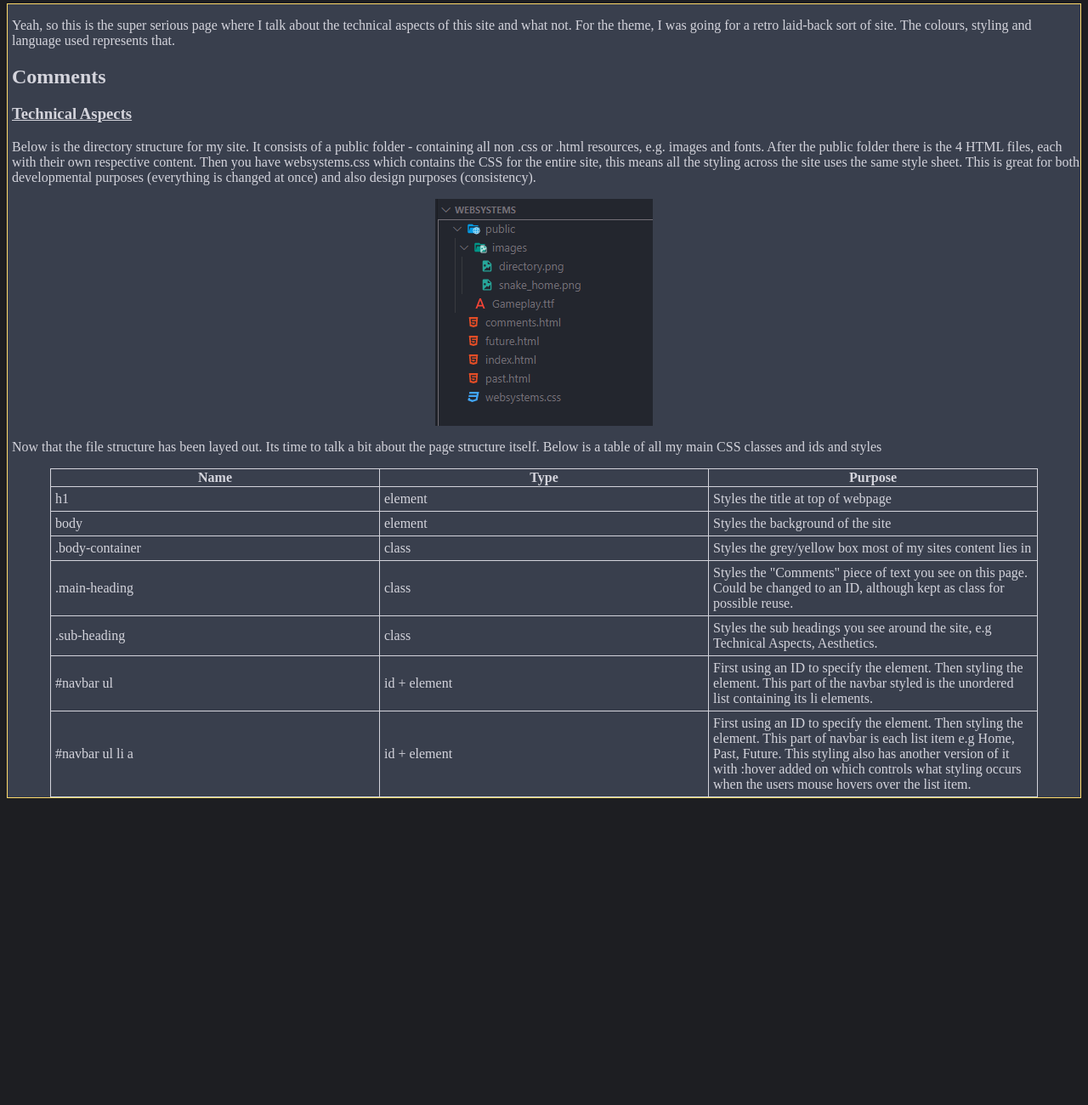
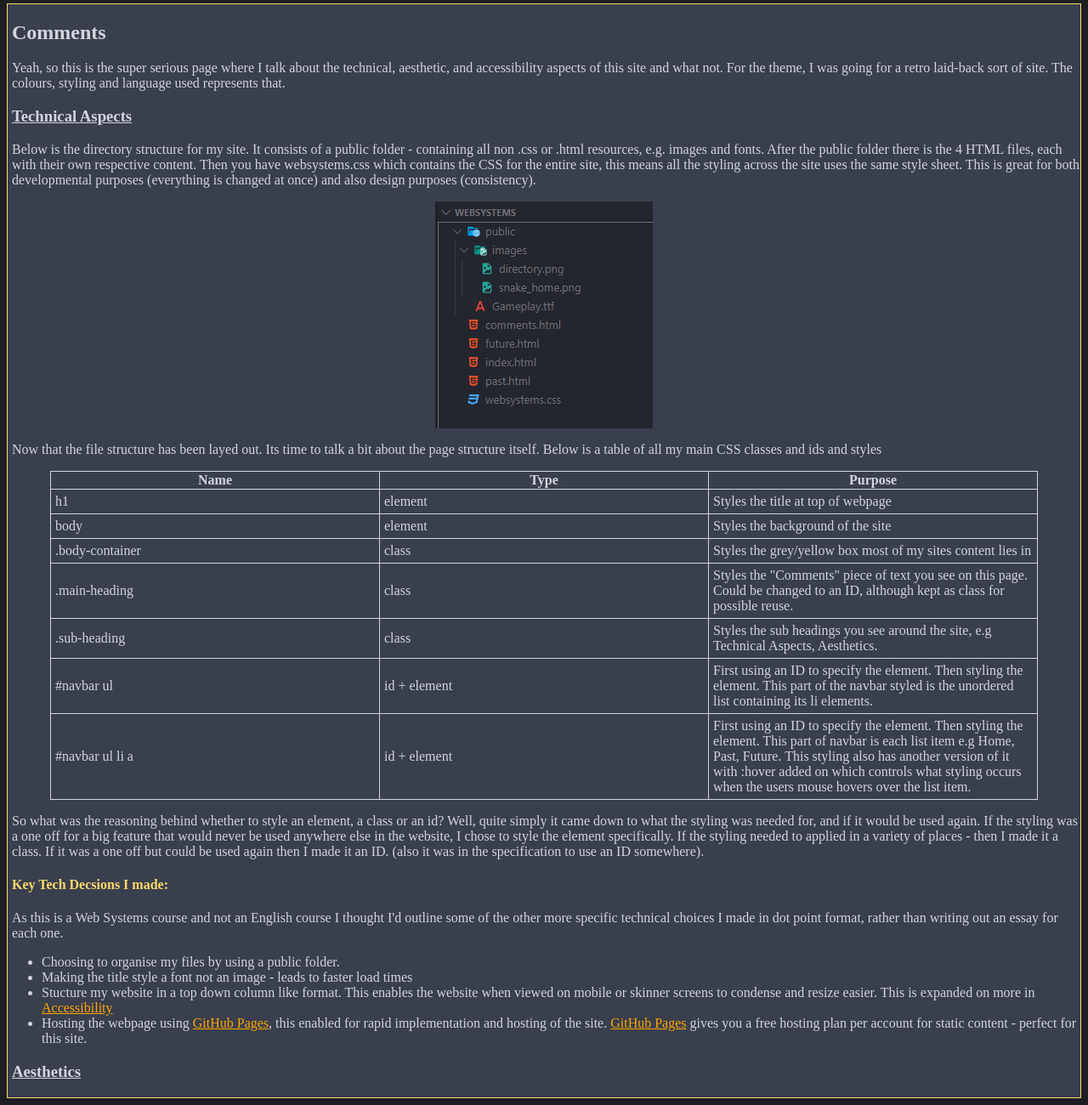
Before and after one commit to samargy/samargy.github.io, a plain HTML site: page comments.html in a window 1280 px wide. Shown: the part 169-1469 px from the top of the page at 85% size. Before the commit the page ends 1116 px from the top, so only its background shows below. Drawn offline with Linux system fonts and the light colour scheme.

Commit message:
easy clap

```diff
--- a/comments.html
+++ b/comments.html
@@ -20,8 +20,8 @@
             </ul>
     </nav>
     <div class="body-container">
-        <p class="text-body">Yeah, so this is the super serious page where I talk about the technical aspects of this site and what not. For the theme, I was going for a retro laid-back sort of site. The colours, styling and language used represents that.</p>
         <h2 class="main-heading">Comments </h2>
+        <p class="text-body">Yeah, so this is the super serious page where I talk about the technical, aesthetic, and accessibility aspects of this site and what not. For the theme, I was going for a retro laid-back sort of site. The colours, styling and language used represents that.</p>
         <h3 class="sub-heading">Technical Aspects</h3>
 
         <p class="text-body">Below is the directory structure for my site. It consists of a public folder - containing all non .css or .html resources, e.g. images and fonts. After the public folder there is the 4 HTML files, each with their own respective content. Then you have websystems.css which contains the CSS for the entire site, this means all the styling across the site uses the same style sheet. This is great for both developmental purposes (everything is changed at once) and also design purposes (consistency).</p>
@@ -79,7 +79,20 @@
             </table>
         </div>
 
+        <p class="text-body">So what was the reasoning behind whether to style an element, a class or an id? Well, quite simply it came down to what the styling was needed for, and if it would be used again. If the styling was a one off for a big feature that would never be used anywhere else in the website, I chose to style the element specifically. If the styling needed to applied in a variety of places - then I made it a class. If it was a one off but could be used again then I made it an ID. (also it was in the specification to use an ID somewhere).</p>
 
+        <h4 class="timeline-heading">Key Tech Decsions I made: </h4>
+        <p class="text-body">As this is a Web Systems course and not an English course I thought I'd outline some of the other more specific technical choices I made in dot point format, rather than writing out an essay for each one.</p>
+        <ul>
+            <li>Choosing to organise my files by using a public folder.</li>
+            <li>Making the title style a font not an image - leads to faster load times</li>
+            <li>Stucture my website in a top down column like format. This enables the website when viewed on mobile or skinner screens to condense and resize easier. This is expanded on more in <a class="in-text-link" href="#Accessibility">Accessibility</a></li>
+            <li>Hosting the webpage using <a target="_blank" href="https://pages.github.com/" class="in-text-link">GitHub Pages</a>, this enabled for rapid implementation and hosting of the site. <a target="_blank" href="https://pages.github.com/" class="in-text-link">GitHub Pages</a> gives you a free hosting plan per account for static content - perfect for this site. </li>
+        </ul>
+
+
+
+        <h3 id="aesthetics" class="sub-heading">Aesthetics</h3>
     </div>
 
 </body>
--- a/websystems.css
+++ b/websystems.css
@@ -45,7 +45,9 @@ body {
     margin-left: 5px;
 }
 
-
+.in-text-link {
+    color: orange;
+}
 .in-text-link:visited {
     color: lightskyblue;
 }
```
